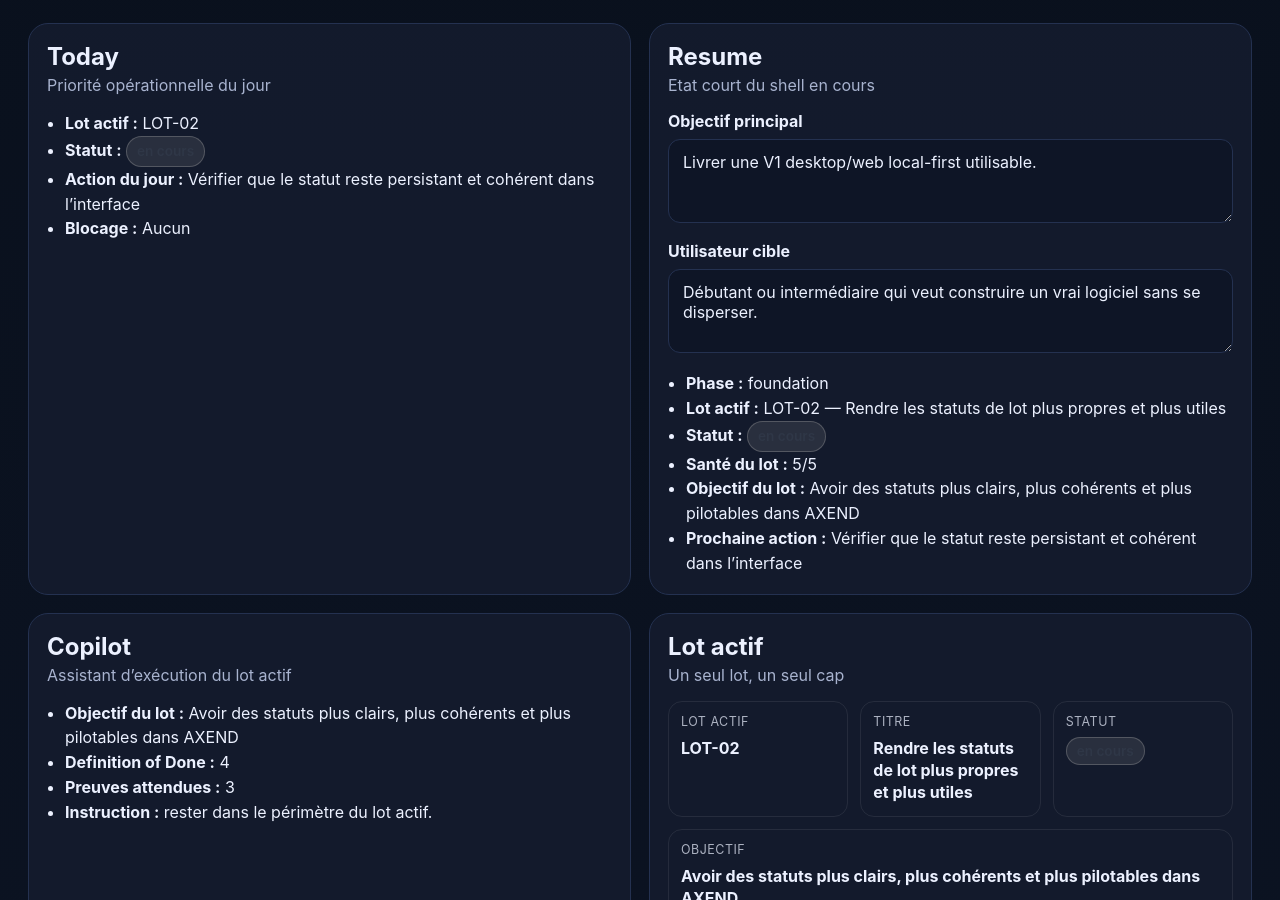
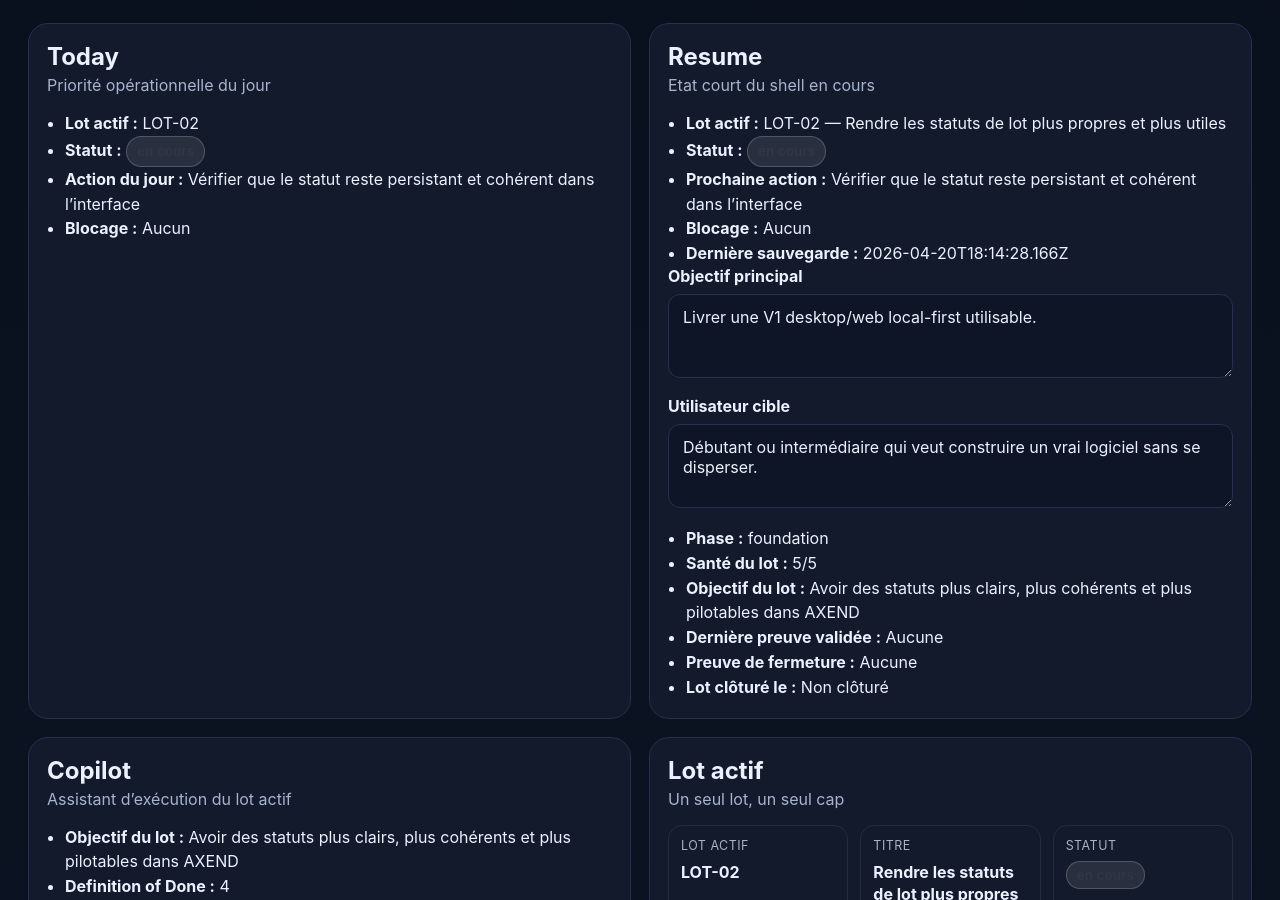
Before and after one commit to unjourinoubliablegers-bot/axend-os, a React (Vite) app: page / in a window 1280 px wide. Shown: the part 359-1259 px from the top of the page. Built offline with nearby package versions, Linux system fonts and the light colour scheme.

Commit message:
refactor(lot-03): prioritize resume for sub-60s restart

```diff
--- a/src/App.tsx
+++ b/src/App.tsx
@@ -114,7 +114,9 @@
   .find((entry) => entry.status === 'validated');
 
 const latestProofItemsCount = latestProof?.items?.length ?? 0;
+const closingProofId = status.currentValidatedProofId ?? 'Aucune';
 const closedLots = status.closedLots ?? [];
+const closingDate = status.currentLotCompletedAt ?? 'Non clôturé';
   const blockerText = lot.blocker.trim() || 'Aucun';
   const proofExpectedText =
     lot.proofExpected.length > 0 ? lot.proofExpected.join(' • ') : 'Aucune';
@@ -296,6 +298,13 @@
         </Panel>
 
         <Panel title="Resume" subtitle="Etat court du shell en cours">
+          <ul className="clean-list">
+            <li><strong>Lot actif :</strong> {lot.lotId} — {lot.title}</li>
+            <li><strong>Statut :</strong> <Badge value={LOT_STATUS_LABELS[status.currentLotStatus]} /></li>
+            <li><strong>Prochaine action :</strong> {lot.nextAction || 'Non définie'}</li>
+            <li><strong>Blocage :</strong> {blockerText}</li>
+            <li><strong>Dernière sauvegarde :</strong> {lastSavedAt ?? 'Pas encore'}</li>
+          </ul>
           <div className="field">
             <label>Objectif principal</label>
             <textarea value={core.primaryObjective} onChange={(e) => setCore({ ...core, primaryObjective: e.target.value })} />
@@ -306,11 +315,11 @@
           </div>
           <ul className="clean-list">
             <li><strong>Phase :</strong> {status.phase}</li>
-            <li><strong>Lot actif :</strong> {lot.lotId} — {lot.title}</li>
-            <li><strong>Statut :</strong> <Badge value={LOT_STATUS_LABELS[status.currentLotStatus]} /></li>
             <li><strong>Santé du lot :</strong> {health}/5</li>
             <li><strong>Objectif du lot :</strong> {lot.goal || 'Non défini'}</li>
-            <li><strong>Prochaine action :</strong> {lot.nextAction || 'Non définie'}</li>
+            <li><strong>Dernière preuve validée :</strong> {lastValidatedProofText}</li>
+            <li><strong>Preuve de fermeture :</strong> {closingProofId}</li>
+            <li><strong>Lot clôturé le :</strong> {closingDate}</li>
           </ul>
         </Panel>
         <Panel title="Copilot" subtitle="Assistant d’exécution du lot actif">
```
